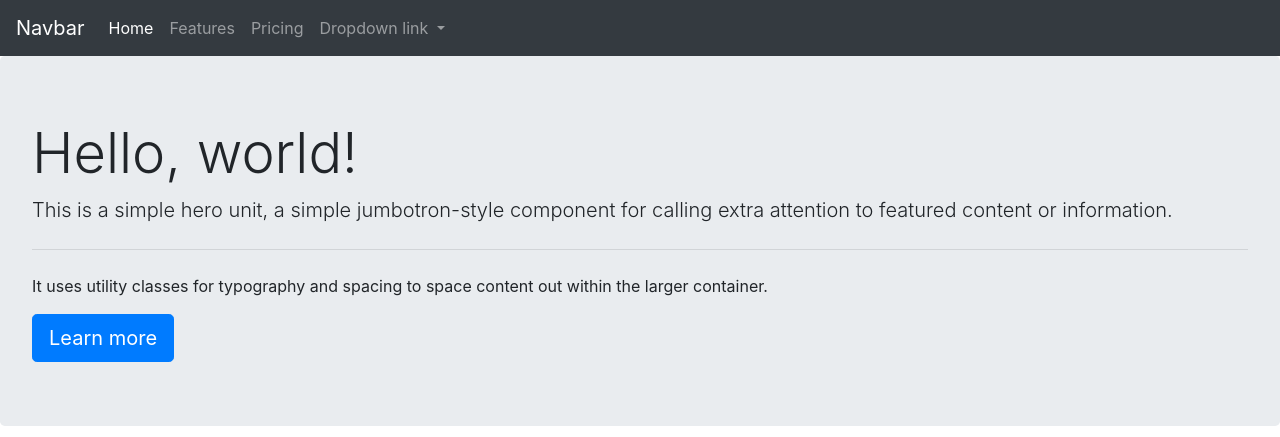
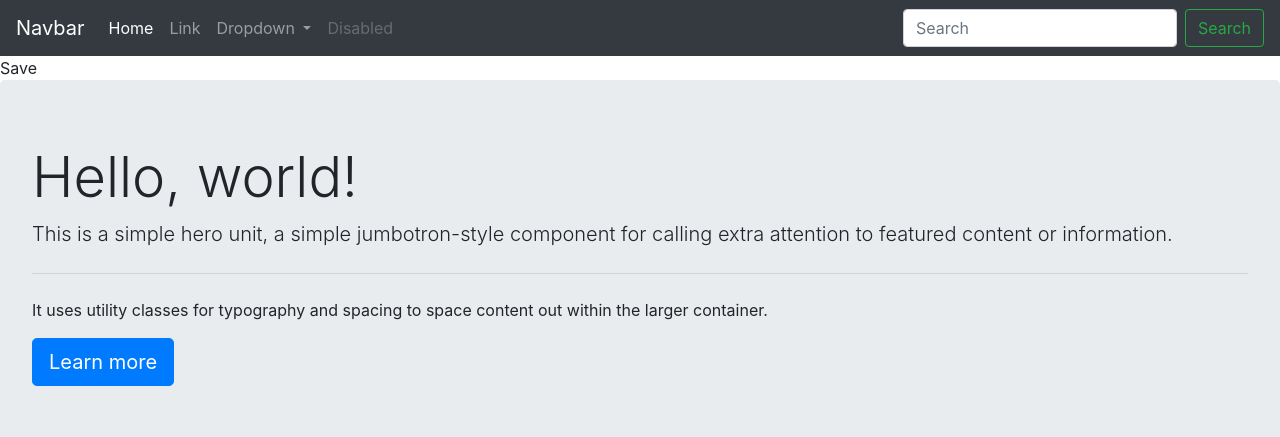
Before and after one commit to Pete-Andrew/self-teaching-project, a plain HTML site: page index.html in a window 1280 px wide. Shown: the top 437 px of the page. Drawn offline with nearby package versions, Linux system fonts and the light colour scheme.

Commit message:
updated the nav bar

```diff
--- a/index.html
+++ b/index.html
@@ -14,33 +14,40 @@
 
         <nav class="navbar navbar-expand-lg navbar-dark bg-dark">
             <a class="navbar-brand" href="#">Navbar</a>
-        <button class="navbar-toggler" type="button" data-toggle="collapse" data-target="#navbarNavDropdown" aria-controls="navbarNavDropdown" aria-expanded="false" aria-label="Toggle navigation">
+            <button class="navbar-toggler" type="button" data-toggle="collapse" data-target="#navbarSupportedContent" aria-controls="navbarSupportedContent" aria-expanded="false" aria-label="Toggle navigation">
               <span class="navbar-toggler-icon"></span>
             </button>
-        <div class="collapse navbar-collapse" id="navbarNavDropdown">
-          <ul class="navbar-nav">
+
+            <div class="collapse navbar-collapse" id="navbarSupportedContent">
+              <ul class="navbar-nav mr-auto">
                 <li class="nav-item active">
                   <a class="nav-link" href="#">Home <span class="sr-only">(current)</span></a>
                 </li>
                 <li class="nav-item">
-              <a class="nav-link" href="#">Features</a>
-            </li>
-            <li class="nav-item">
-              <a class="nav-link" href="#">Pricing</a>
+                  <a class="nav-link" href="#">Link</a>
                 </li>
                 <li class="nav-item dropdown">
-              <a class="nav-link dropdown-toggle" href="#" id="navbarDropdownMenuLink" role="button" data-toggle="dropdown" aria-haspopup="true" aria-expanded="false">
-                Dropdown link
+                  <a class="nav-link dropdown-toggle" href="#" id="navbarDropdown" role="button" data-toggle="dropdown" aria-haspopup="true" aria-expanded="false">
+                    Dropdown
                   </a>
-              <div class="dropdown-menu" aria-labelledby="navbarDropdownMenuLink">
+                  <div class="dropdown-menu" aria-labelledby="navbarDropdown">
                     <a class="dropdown-item" href="#">Action</a>
                     <a class="dropdown-item" href="#">Another action</a>
+                    <div class="dropdown-divider"></div>
                     <a class="dropdown-item" href="#">Something else here</a>
                   </div>
                 </li>
+                <li class="nav-item">
+                  <a class="nav-link disabled" href="#">Disabled</a>
+                </li>
               </ul>
+              <form class="form-inline my-2 my-lg-0">
+                <input class="form-control mr-sm-2" type="search" placeholder="Search" aria-label="Search">
+                <button class="btn btn-outline-success my-2 my-sm-0" type="submit">Search</button>
+              </form>
             </div>
           </nav>
+           Save
 
       <div class="jumbotron">
         <h1 class="display-4">Hello, world!</h1>
```
Also changed, not shown: css/style.css (line endings or trailing spaces). Lines whose indentation alone changed are shown as unchanged.
